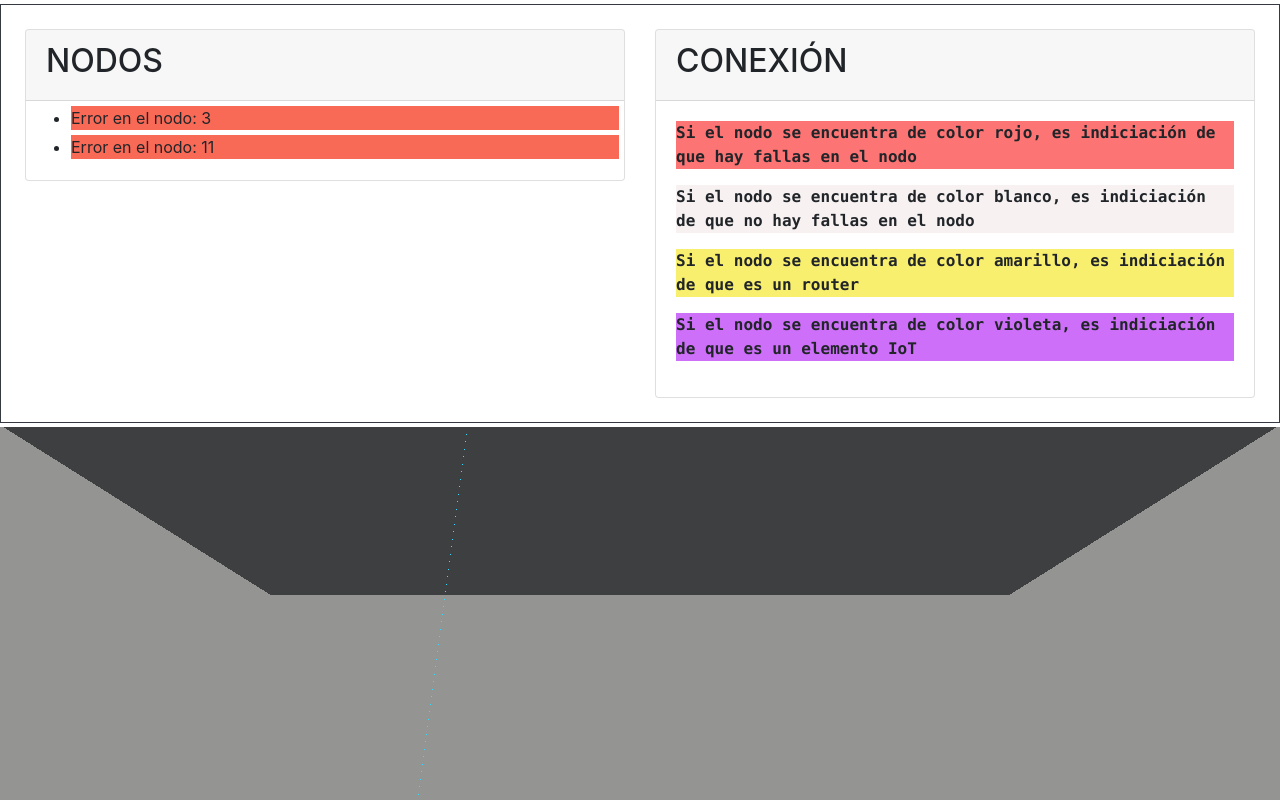
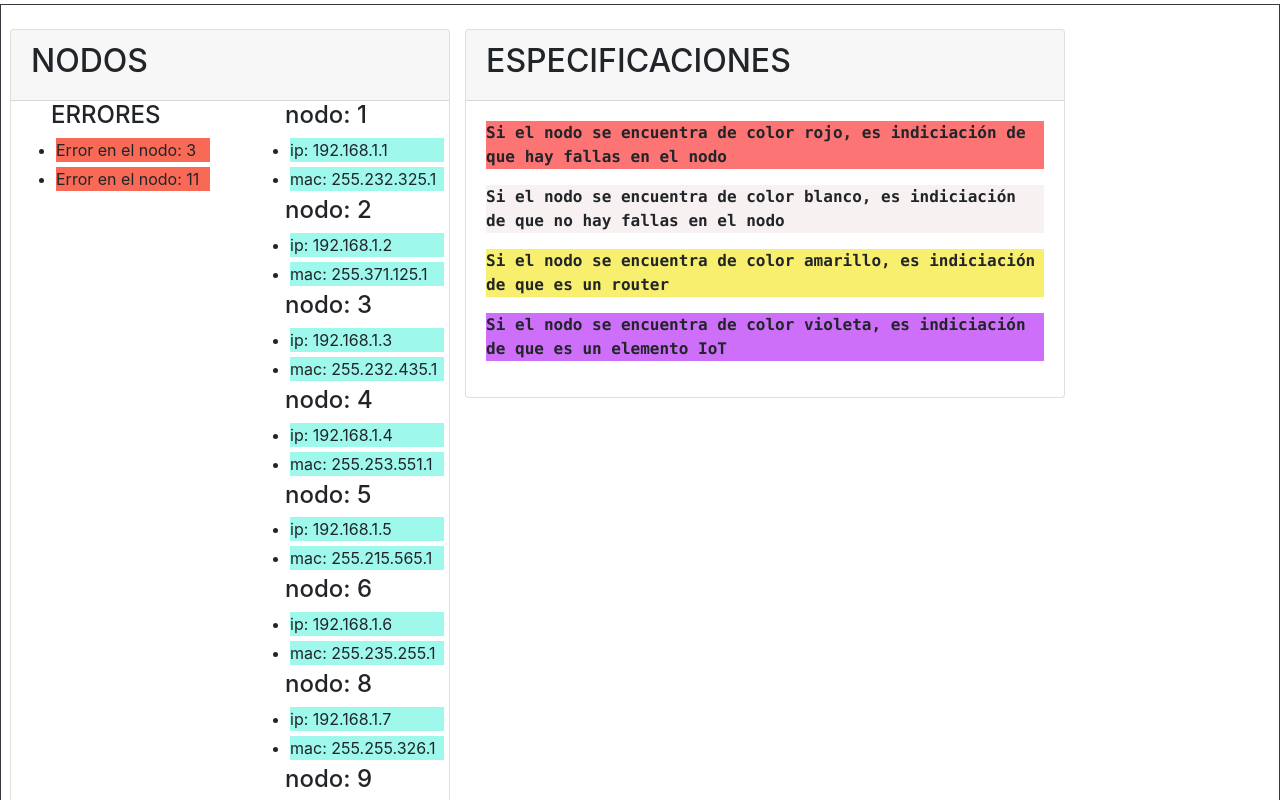
Before and after one commit to sebup1816/DevWeb, an Angular app in the folder DevFront/: page / in a window 1280 px wide. Shown: the top 800 px of the page. Built offline with nearby package versions, Linux system fonts and the light colour scheme.

Commit message:
ip and mac

```diff
--- a/DevFront/src/app/app.component.ts
+++ b/DevFront/src/app/app.component.ts
@@ -12,10 +12,23 @@ export class AppComponent {
   title = 'DevFront';
 
   nodes = [
-    { id: 1, value: -1, x: 0, y: 35, z: 10 },{ id: 2, value: 1, x: 30, y: 35, z: -10 },{ id: 3, value: -2, x: 30, y: 35, z: 20 },{ id: 4, value: 1, x: -15, y: 35, z: -20 },{ id: 5, value: 1, x: 30, y: -15, z: -10 },{ id: 6, value: -1, x: -15, y: -15, z: -20 },{ id: 8, value: 1, x: 25, y: -15, z: -40 },{ id: 9, value: 1, x: 17, y: -15, z: 15 },{ id: 10, value: 1, x: -18, y: -15, z: 40 },{ id: 11, value: -2, x: -35, y: -15, z: 20 },{ id: 12, value: -3, x: 8, y: -15, z: 20 },{id: 13, value: 1, x: 8, y: 60, z: 10 },{id: 14, value: 1, x: 20, y: 60, z: -10 },{id: 15, value: 1, x: -20, y: 60, z: 10 }
+    { id: 1, value: -1, x: 0, y: 35, z: 10 , ip: 192-168-1-1, mac: 255-255-255-1},
+    { id: 2, value: 1, x: 30, y: 35, z: -10, ip: 192-168-1-1, mac: 255-255-255-1 },
+    { id: 3, value: -2, x: 30, y: 35, z: 20 , ip: 192-168-1-1, mac: 255-255-255-1},
+    { id: 4, value: 1, x: -15, y: 35, z: -20, ip: 192-168-1-1, mac: 255-255-255-1 },
+    { id: 5, value: 1, x: 30, y: -15, z: -10, ip: 192-168-1-1, mac: 255-255-255-1 },
+    { id: 6, value: -1, x: -15, y: -15, z: -20, ip: 192-168-1-1, mac: 255-255-255-1 },
+    { id: 8, value: 1, x: 25, y: -15, z: -40, ip: 192-168-1-1, mac: 255-255-255-1 },
+    { id: 9, value: 1, x: 17, y: -15, z: 15 , ip: 192-168-1-1, mac: 255-255-255-1},
+    { id: 10, value: 1, x: -18, y: -15, z: 40 , ip: 192-168-1-1, mac: 255-255-255-1},
+    { id: 11, value: -2, x: -35, y: -15, z: 20 , ip: 192-168-1-1, mac: 255-255-255-1},
+    { id: 12, value: -3, x: 8, y: -15, z: 20 , ip: 192-168-1-1, mac: 255-255-255-1},
+    { id: 13, value: 1, x: 8, y: 60, z: 10 , ip: 192-168-1-1, mac: 255-255-255-1},
+    { id: 14, value: 1, x: 20, y: 60, z: -10, ip: 192-168-1-1, mac: 255-255-255-1 },
+    { id: 15, value: 1, x: -20, y: 60, z: 10 , ip: 192-168-1-1, mac: 255-255-255-1}
   ];
   edges = [
-    { from: 0, to: 1, value: 3 },{ from: 0, to: 3, value: 3 },{ from: 0, to: 2, value: -2 },{ from: 0, to: 4, value: 3 },{ from: 5, to: 7, value: 3 },{ from: 5, to: 8, value: 2 },{ from: 7, to: 10, value: 3 },{ from: 5, to: 9, value: -2 },{ from: 5, to: 4, value: 3 },{ from: 5, to: 6, value: 3 },{ from: 0, to: 12, value: 3 },{ from: 0, to: 13, value: 3 },{ from: 5, to: 11, value: 3 }
+    { from: 0, to: 1, value: 3 }, { from: 0, to: 3, value: 3 }, { from: 0, to: 2, value: -2 }, { from: 0, to: 4, value: 3 }, { from: 5, to: 7, value: 3 }, { from: 5, to: 8, value: 2 }, { from: 7, to: 10, value: 3 }, { from: 5, to: 9, value: -2 }, { from: 5, to: 4, value: 3 }, { from: 5, to: 6, value: 3 }, { from: 0, to: 12, value: 3 }, { from: 0, to: 13, value: 3 }, { from: 5, to: 11, value: 3 }
   ];
   //nodes: any;
   constructor(private nodesService: NodesService) {
@@ -121,32 +134,32 @@ export class AppComponent {
     }
 
     //Bulding
-    var geometry = new THREE.BoxGeometry( 80, 100, 100 );
-    var material = new THREE.MeshBasicMaterial( {color: 0xB9B9B8  , transparent:true, opacity:0.8, side: THREE.DoubleSide} );
-    var cube = new THREE.Mesh( geometry, material );
-    cube.position.x=0;
-    cube.position.y=25;
-    cube.position.z=0;
-    scene.add( cube );
+    var geometry = new THREE.BoxGeometry(80, 100, 100);
+    var material = new THREE.MeshBasicMaterial({ color: 0xB9B9B8, transparent: true, opacity: 0.6, side: THREE.DoubleSide });
+    var cube = new THREE.Mesh(geometry, material);
+    cube.position.x = 0;
+    cube.position.y = 25;
+    cube.position.z = 0;
+    scene.add(cube);
 
 
     //second floor
-    var geometry = new THREE.BoxGeometry( 78, 1, 90 );
-    var material = new THREE.MeshBasicMaterial( {color: 0x3E3F40} );
-    var cube = new THREE.Mesh( geometry, material );
-    cube.position.x=0;
-    cube.position.y=25;
-    cube.position.z=0;
-    scene.add( cube );
+    var geometry = new THREE.BoxGeometry(78, 1, 90);
+    var material = new THREE.MeshBasicMaterial({ color: 0x3E3F40 });
+    var cube = new THREE.Mesh(geometry, material);
+    cube.position.x = 0;
+    cube.position.y = 25;
+    cube.position.z = 0;
+    scene.add(cube);
 
     // third floor
-    var geometry = new THREE.BoxGeometry( 78, 1, 90 );
-    var material = new THREE.MeshBasicMaterial( {color: 0x3E3F40} );
-    var cube = new THREE.Mesh( geometry, material );
-    cube.position.x=0;
-    cube.position.y=55;
-    cube.position.z=0;
-    scene.add( cube );
+    var geometry = new THREE.BoxGeometry(78, 1, 90);
+    var material = new THREE.MeshBasicMaterial({ color: 0x3E3F40 });
+    var cube = new THREE.Mesh(geometry, material);
+    cube.position.x = 0;
+    cube.position.y = 55;
+    cube.position.z = 0;
+    scene.add(cube);
 
     scene.add(parent);
 
--- a/DevFront/src/app/red-caracteristicas/red-caracteristicas.component.css
+++ b/DevFront/src/app/red-caracteristicas/red-caracteristicas.component.css
@@ -1,4 +1,9 @@
-ul li {
+.error {
     background: #f86956;
     margin: 5px;
   }
+
+.s{
+  background:#8af7e8d2;
+  margin: 5px;
+}
--- a/DevFront/src/app/red-caracteristicas/red-caracteristicas.component.html
+++ b/DevFront/src/app/red-caracteristicas/red-caracteristicas.component.html
@@ -1,32 +1,45 @@
 <div class="container-fluid border border-dark pt-4 pb-4 pl-4 pr-4 mt-1 mb-1">
     <div class="row">
-        <div class="col-6">
         <div class="card">
             <div class="card-header">
                 <h2>NODOS</h2>
             </div>
+            <div class="row row-cols-2">
+                <div class="col">
                     <ul>
+                        <h4>ERRORES</h4>
                         <ng-container *ngFor="let node of nodes">
                             <ng-container *ngIf="node.value === -2">
-                            <li >Error en el nodo: {{ node.id }}</li>
+                                <li class="error">Error en el nodo: {{ node.id }}</li>
                             </ng-container>
                         </ng-container>
                     </ul>
                 </div>
-            <div class="col-3">
-                <!--<button class="btn btn-primary" (click) = "getAllNodes()">REFRESH</button>-->
+                <div class="col">
+                    <ul>
+                        <ng-container *ngFor="let node of nodes">
+                            <h4>nodo: {{ node.id }}</h4>
+                            <li class="s">ip: {{node.ip}}</li>
+                            <li class="s">mac: {{node.mac}}</li>
+                        </ng-container>
+                    </ul>
+                </div>
             </div>
         </div>
         <div class="col-6">
             <div class="card">
                 <div class="card-header">
-                    <h2>CONEXIÓN</h2>
+                    <h2>ESPECIFICACIONES</h2>
                 </div>
                 <div class="card-body">
-                    <p class="font-weight-bolder text-monospace" style="background-color:rgb(252, 116, 116);">Si el nodo se encuentra de color rojo, es indiciación de que hay fallas en el nodo</p>
-                    <p class="font-weight-bolder text-monospace" style="background-color:rgb(247, 242, 241);">Si el nodo se encuentra de color blanco, es indiciación de que no hay fallas en el nodo</p>
-                    <p class="font-weight-bolder text-monospace" style="background-color:rgb(248, 239, 110);">Si el nodo se encuentra de color amarillo, es indiciación de que es un router</p>
-                    <p class="font-weight-bolder text-monospace" style="background-color:rgb(206, 111, 250);">Si el nodo se encuentra de color violeta, es indiciación de que es un elemento IoT</p>
+                    <p class="font-weight-bolder text-monospace" style="background-color:rgb(252, 116, 116);">Si el nodo
+                        se encuentra de color rojo, es indiciación de que hay fallas en el nodo</p>
+                    <p class="font-weight-bolder text-monospace" style="background-color:rgb(247, 242, 241);">Si el nodo
+                        se encuentra de color blanco, es indiciación de que no hay fallas en el nodo</p>
+                    <p class="font-weight-bolder text-monospace" style="background-color:rgb(248, 239, 110);">Si el nodo
+                        se encuentra de color amarillo, es indiciación de que es un router</p>
+                    <p class="font-weight-bolder text-monospace" style="background-color:rgb(206, 111, 250);">Si el nodo
+                        se encuentra de color violeta, es indiciación de que es un elemento IoT</p>
                 </div>
             </div>
         </div>
--- a/DevFront/src/app/red-caracteristicas/red-caracteristicas.component.ts
+++ b/DevFront/src/app/red-caracteristicas/red-caracteristicas.component.ts
@@ -10,19 +10,7 @@ export class RedCaracteristicasComponent implements OnInit {
 
 
   nodes = [
-    { id: 1, value: -1, x: 0, y: 10, z: 10 },
-    { id: 2, value: 1, x: 50, y: 10, z: -20 },
-    { id: 3, value: -2, x: 10, y: 10, z: -10 },
-    { id: 4, value: 1, x: -15, y: 10, z: -20 },
-
-    //first floor
-    { id: 5, value: 1, x: 30, y: -15, z: -10 },
-    { id: 6, value: -1, x: -15, y: -15, z: 20 },
-    { id: 8, value: 1, x: 5, y: -15, z: -20 },
-    { id: 9, value: 1, x: 17, y: -15, z: 15 },
-    { id: 10, value: 1, x: -21, y: -15, z: 50 },
-    { id: 11, value: -2, x: -35, y: -15, z: 20 },
-    { id: 12, value: -3, x: 8, y: -15, z: 10 }
+    { id: 1, value: -1, x: 0, y: 35, z: 10 , ip: '192.168.1.1', mac: '255.232.325.1'}, { id: 2, value: 1, x: 30, y: 35, z: -10, ip: '192.168.1.2', mac: '255.371.125.1' }, { id: 3, value: -2, x: 30, y: 35, z: 20 , ip: '192.168.1.3', mac: '255.232.435.1'}, { id: 4, value: 1, x: -15, y: 35, z: -20, ip: '192.168.1.4', mac: '255.253.551.1' }, { id: 5, value: 1, x: 30, y: -15, z: -10, ip: '192.168.1.5', mac: '255.215.565.1' }, { id: 6, value: -1, x: -15, y: -15, z: -20, ip: '192.168.1.6', mac: '255.235.255.1' }, { id: 8, value: 1, x: 25, y: -15, z: -40, ip: '192.168.1.7', mac: '255.255.326.1' }, { id: 9, value: 1, x: 17, y: -15, z: 15 , ip: '192.168.1.8', mac: '255.255.232.1'}, { id: 10, value: 1, x: -18, y: -15, z: 40 , ip: '192.168.1.9', mac: '255.255.23255.1'}, { id: 11, value: -2, x: -35, y: -15, z: 20 , ip: '192.168.1.10', mac: '255.2535.255.1'}, { id: 12, value: -3, x: 8, y: -15, z: 20 , ip: '192.168.1.11', mac: '255.255.235.1'}, { id: 13, value: 1, x: 8, y: 60, z: 10 , ip: '192.168.1.12', mac: '255.255.2355.1'}, { id: 14, value: 1, x: 20, y: 60, z: -10, ip: '192.168.1.13', mac: '255.255.2535.1' }, { id: 15, value: 1, x: -20, y: 60, z: 10 , ip: '192.168.1.14', mac: '255.255.2535.1'}
   ];
 
   constructor(private nodesService: NodesService) { }
```
Lines whose indentation alone changed are shown as unchanged.
